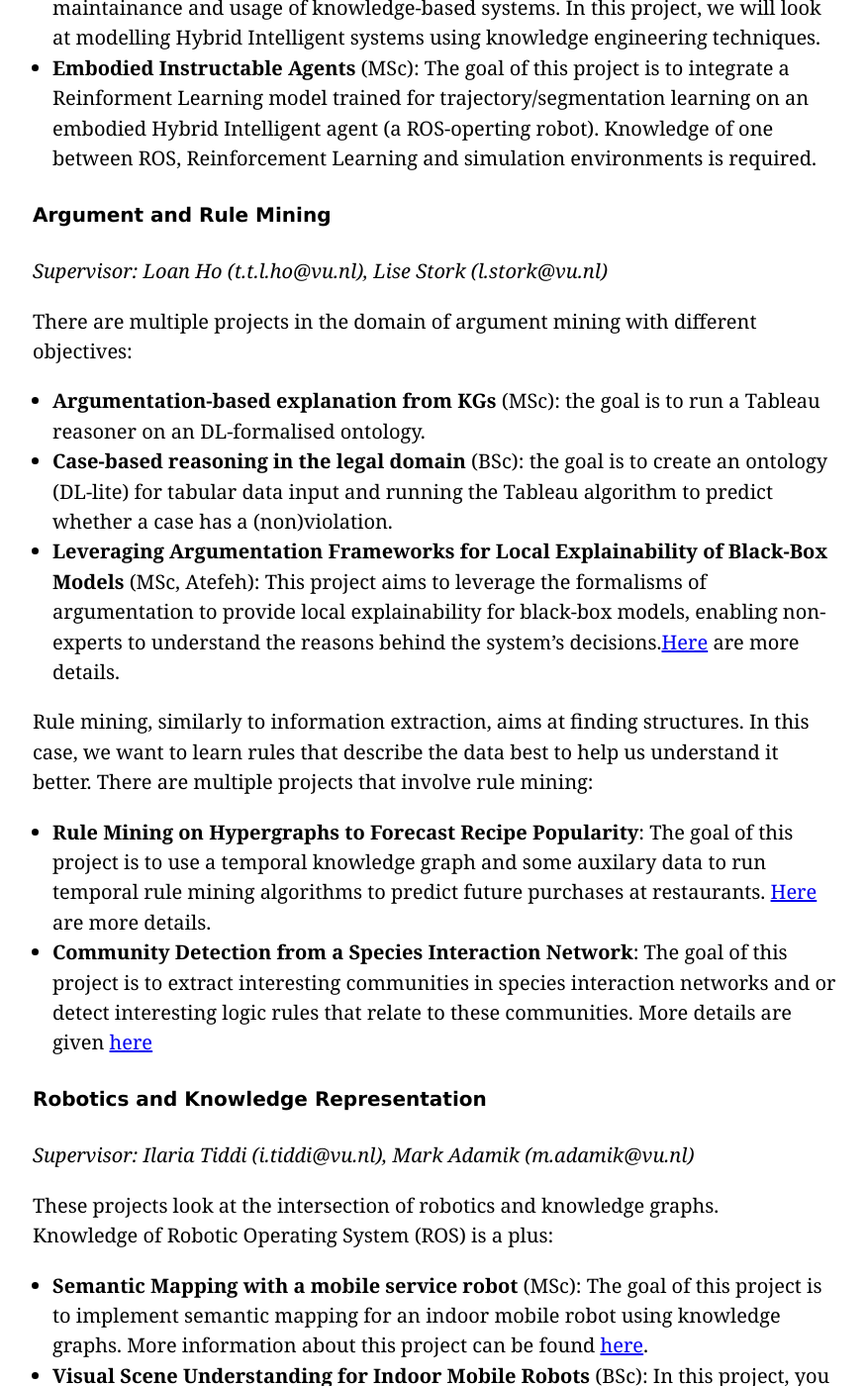
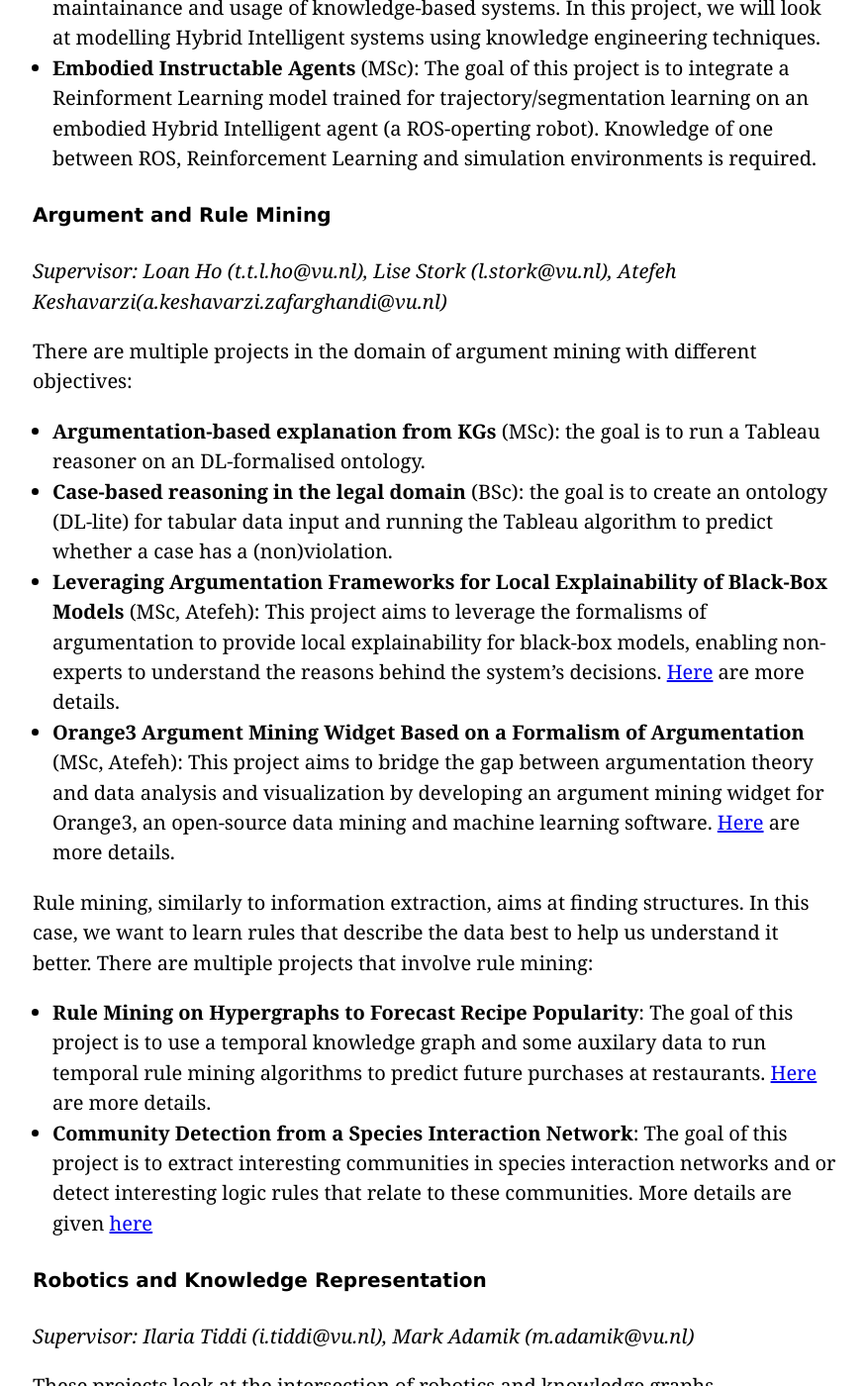
Before and after one commit to kai-vu/site, a Jekyll site: the page built from theses/index.md, in a window 1280 px wide and 1400 px high, scrolled down 3216 px. Shown: the whole window at 99% size, without its empty margins (207-1083 px from the left). Built offline with Jekyll 4.4.1, drawn with Linux system fonts in a browser that asks for light colours; our own code applies the rules of GitHub Pages for plain Markdown files.

Commit message:
Update index.md
Atefeh added Orange3 Ms' project.

```diff
--- a/theses/index.md
+++ b/theses/index.md
@@ -67,16 +67,18 @@ Ontologies model specific domains. As domains evolve over time, ontologies have
 
 
 #### Argument and Rule Mining
-*Supervisor: Loan Ho (t.t.l.ho@vu.nl), Lise Stork (l.stork@vu.nl)*
+*Supervisor: Loan Ho (t.t.l.ho@vu.nl), Lise Stork (l.stork@vu.nl), Atefeh Keshavarzi(a.keshavarzi.zafarghandi@vu.nl)*
 
 There are multiple projects in the domain of argument mining with different objectives:
 - **Argumentation-based explanation from KGs** (MSc): the goal is to run a Tableau reasoner on an DL-formalised ontology.
 - **Case-based reasoning in the legal domain** (BSc): the goal is to create an ontology (DL-lite) for tabular data input and running the Tableau algorithm to predict whether a case has a (non)violation.
-- **Leveraging Argumentation Frameworks for Local Explainability of Black-Box Models** (MSc, Atefeh): This project aims to leverage the formalisms of argumentation to provide local explainability for black-box models, enabling non-experts to understand the reasons behind the system's decisions.<a href="AK_argbox">Here</a> are more details.
+- **Leveraging Argumentation Frameworks for Local Explainability of Black-Box Models** (MSc, Atefeh): This project aims to leverage the formalisms of argumentation to provide local explainability for black-box models, enabling non-experts to understand the reasons behind the system's decisions. <a href="AK_argbox">Here</a> are more details.
+- **Orange3 Argument Mining Widget Based on a Formalism of Argumentation** (MSc, Atefeh): This project aims to bridge the gap between argumentation theory and data analysis and visualization by developing an argument mining widget for Orange3, an open-source data mining and machine learning software. <a href="AK_argOrg">Here</a> are more details.
 
 Rule mining, similarly to information extraction, aims at finding structures. In this case, we want to learn rules that describe the data best to help us understand it better. There are multiple projects that involve rule mining:
 - **Rule Mining on Hypergraphs to Forecast Recipe Popularity**: The goal of this project is to use a temporal knowledge graph and some auxilary data to run temporal rule mining algorithms to predict future purchases at restaurants. <a href="LS_tempfor">Here</a> are more details.
 - **Community Detection from a Species Interaction Network**: The goal of this project is to extract interesting communities in species interaction networks and or detect interesting logic rules that relate to these communities. More details are given <a href="LS_comdet">here</a>
+
 
 
 #### Robotics and Knowledge Representation
```
